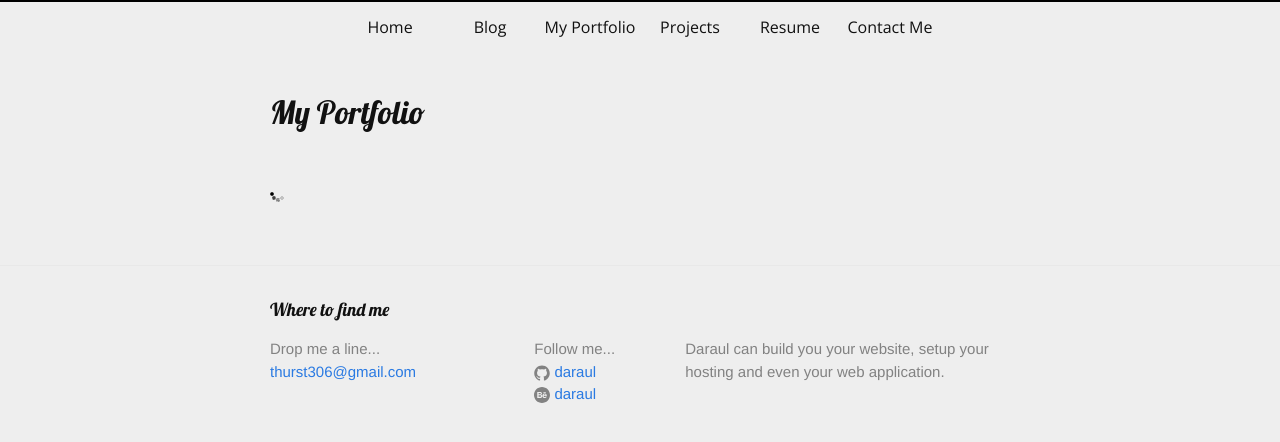
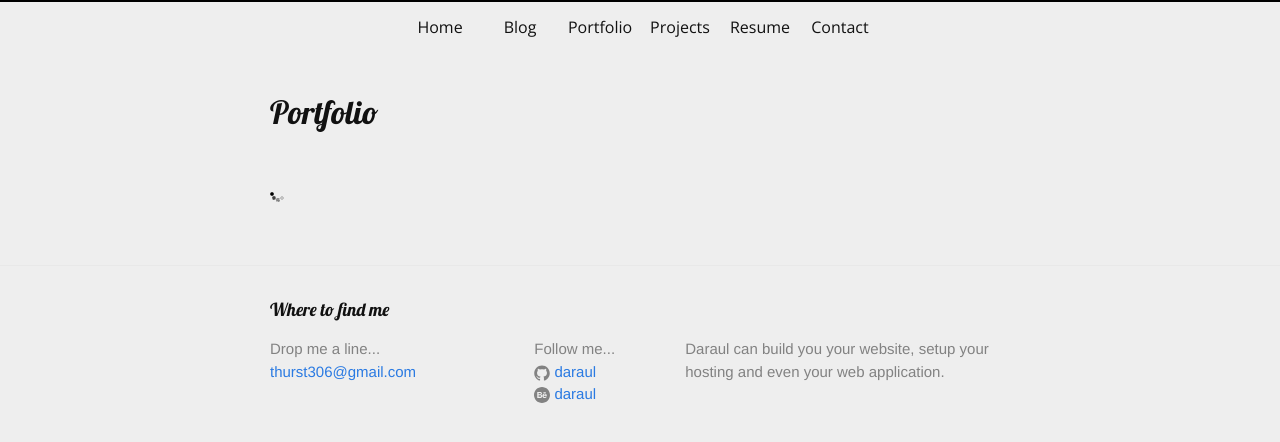
Before and after one commit to daraul/daraul.github.io, a Jekyll site: the page built from portfolio/index.html, in a window 1280 px wide. Shown: the top 442 px of the page. Built offline with Jekyll 4.4.1, drawn with Linux system fonts in a browser that asks for light colours; nearby versions of some CDN libraries.

Commit message:
I think I'm done for now... The menu doesn't behave exactly like I would like, but I'm too lazy to fix it now

```diff
--- a/_includes/header.html
+++ b/_includes/header.html
@@ -7,6 +7,6 @@
             {% endif %}
         {% endfor %}
         <a class="page-link" href="http://resume.linkedinlabs.com/t0f8mgmg9" target="_blank">Resume</a>
-        <a class="page-link" href="mailto:thurst306@gmail.com">Contact Me</a>
+        <a class="page-link" href="mailto:thurst306@gmail.com">Contact</a>
     </nav>
 </header>
--- a/_sass/_layout.scss
+++ b/_sass/_layout.scss
@@ -22,19 +22,18 @@
 }
 
 .site-nav {
-    line-height: 56px;
     display: flex;
-    width: 600px;
+    justify-content: center;
     margin: 0 auto;
     height: 50px;
 
     .page-link {
         color: $text-color;
-        width: 100%;
-        line-height: 50px;
+        width: 80px;
         font-family: "Open Sans", sans-serif;
         text-decoration: none;
         text-align: center;
+        align-self: center;
     }
 
     .page-link:hover {
--- a/portfolio/index.html
+++ b/portfolio/index.html
@@ -1,6 +1,6 @@
 ---
 layout: page
-title: My Portfolio
+title: Portfolio
 permalink: /portfolio/
 ---
 
```
